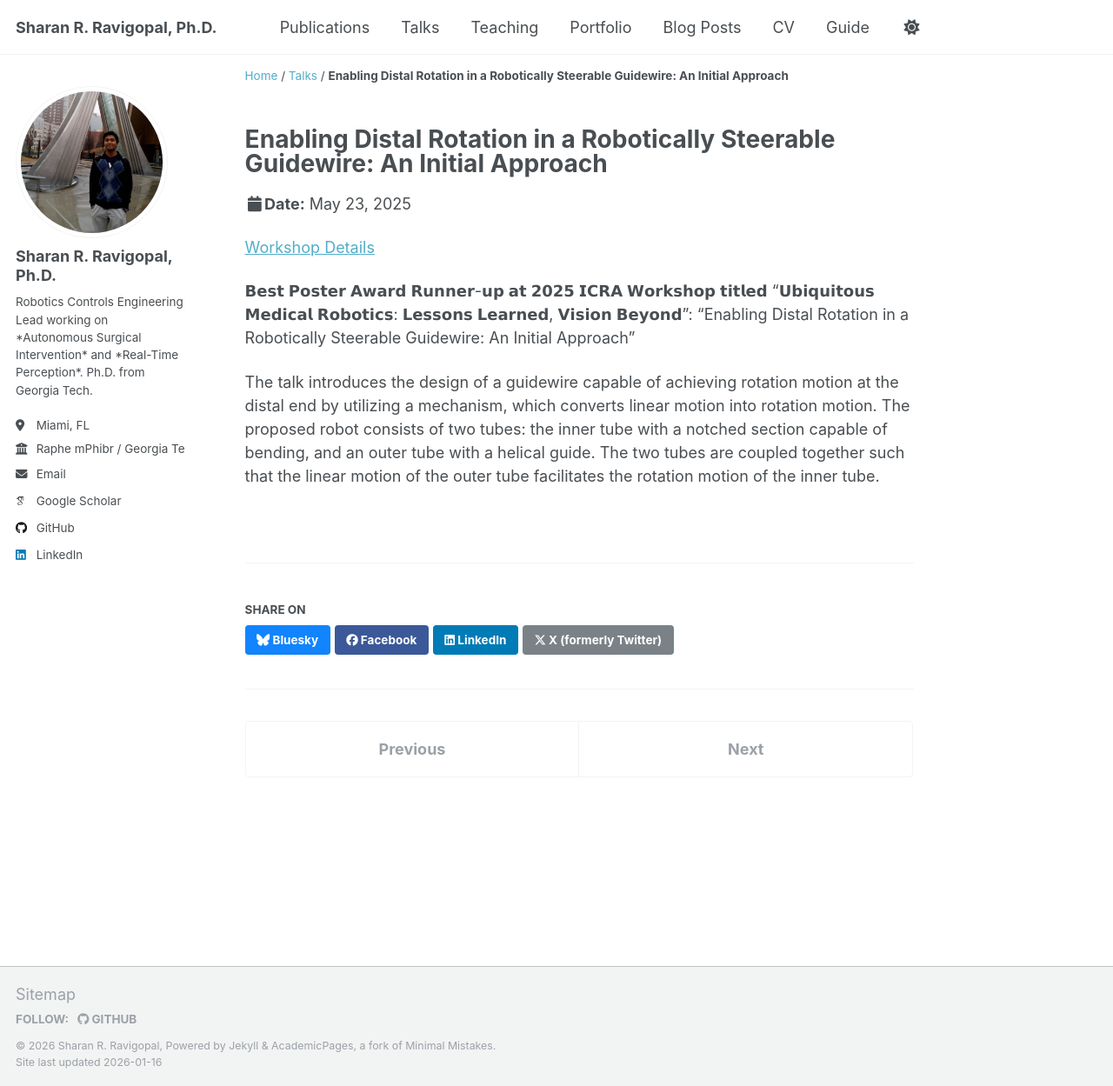
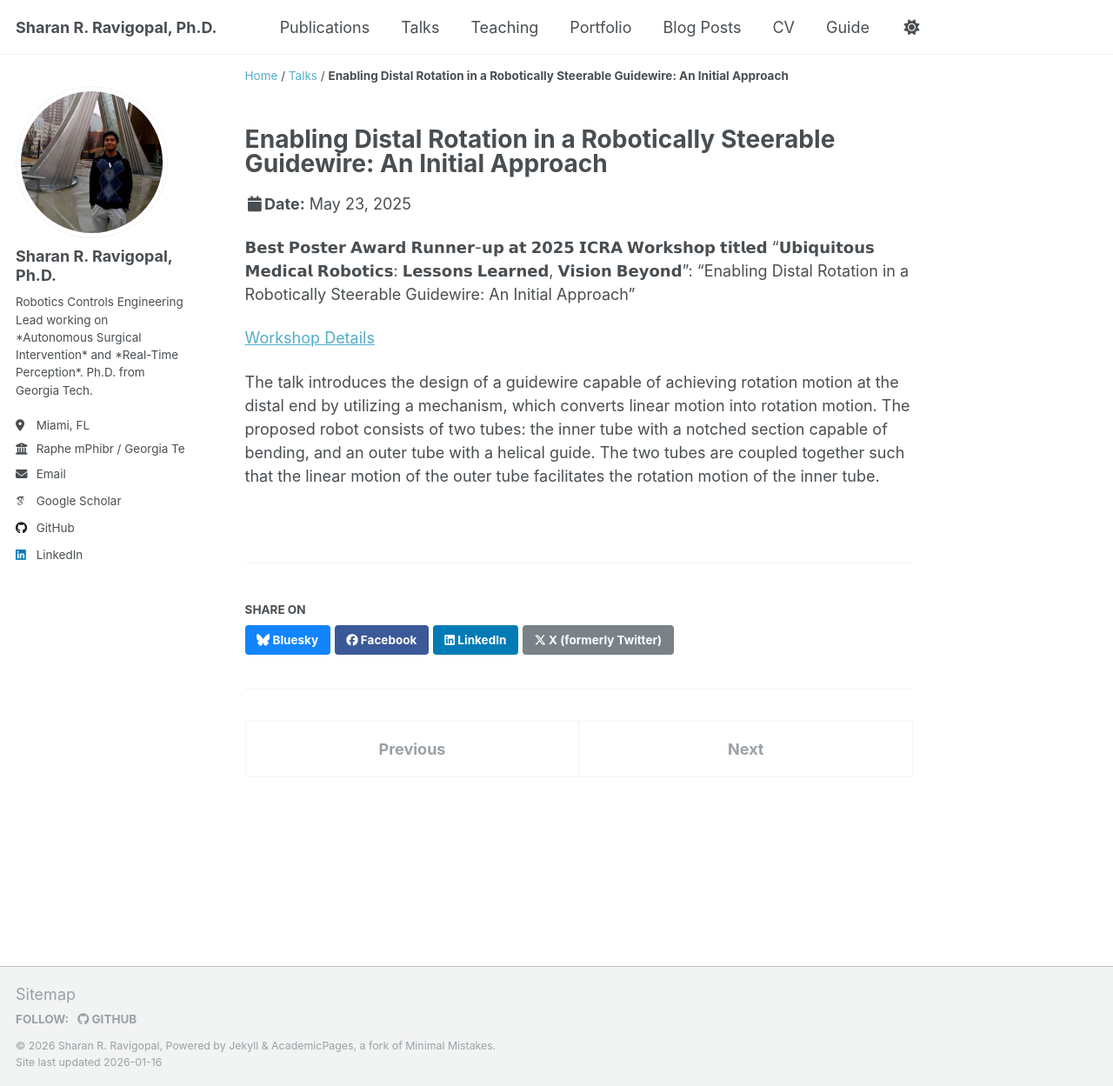
Before and after one commit to SharanRav/sharanrav.github.io, a Jekyll site: the page built from _talks/icra2025-2.md, in a window 1280 px wide and 1249 px high. Shown: the whole window at 87% size. Built offline with Jekyll 4.4.1, drawn with Linux system fonts in a browser that asks for light colours; some web fonts are replaced.

```diff
--- a/_talks/icra2025-2.md
+++ b/_talks/icra2025-2.md
@@ -8,8 +8,9 @@ date: 2025-05-23
 location: "Atlana, GA, USA"
 ---
 
+𝗕𝗲𝘀𝘁 𝗣𝗼𝘀𝘁𝗲𝗿 𝗔𝘄𝗮𝗿𝗱 𝗥𝘂𝗻𝗻𝗲𝗿-𝘂𝗽 𝗮𝘁 𝟮𝟬𝟮𝟱 𝗜𝗖𝗥𝗔 𝗪𝗼𝗿𝗸𝘀𝗵𝗼𝗽 𝘁𝗶𝘁𝗹𝗲𝗱 “𝗨𝗯𝗶𝗾𝘂𝗶𝘁𝗼𝘂𝘀 𝗠𝗲𝗱𝗶𝗰𝗮𝗹 𝗥𝗼𝗯𝗼𝘁𝗶𝗰𝘀: 𝗟𝗲𝘀𝘀𝗼𝗻𝘀 𝗟𝗲𝗮𝗿𝗻𝗲𝗱, 𝗩𝗶𝘀𝗶𝗼𝗻 𝗕𝗲𝘆𝗼𝗻𝗱”: "Enabling Distal Rotation in a Robotically Steerable Guidewire: An Initial Approach"
+
 [Workshop Details](https://2025.ieee-icra.org/event/ubiquitous-medical-robotics-lessons-learned-vision-beyond/)
 
-𝗕𝗲𝘀𝘁 𝗣𝗼𝘀𝘁𝗲𝗿 𝗔𝘄𝗮𝗿𝗱 𝗥𝘂𝗻𝗻𝗲𝗿-𝘂𝗽 𝗮𝘁 𝟮𝟬𝟮𝟱 𝗜𝗖𝗥𝗔 𝗪𝗼𝗿𝗸𝘀𝗵𝗼𝗽 𝘁𝗶𝘁𝗹𝗲𝗱 “𝗨𝗯𝗶𝗾𝘂𝗶𝘁𝗼𝘂𝘀 𝗠𝗲𝗱𝗶𝗰𝗮𝗹 𝗥𝗼𝗯𝗼𝘁𝗶𝗰𝘀: 𝗟𝗲𝘀𝘀𝗼𝗻𝘀 𝗟𝗲𝗮𝗿𝗻𝗲𝗱, 𝗩𝗶𝘀𝗶𝗼𝗻 𝗕𝗲𝘆𝗼𝗻𝗱”: "Enabling Distal Rotation in a Robotically Steerable Guidewire: An Initial Approach"
 
 The talk introduces the design of a guidewire capable of achieving rotation motion at the distal end by utilizing a mechanism, which converts linear motion into rotation motion. The proposed robot consists of two tubes: the inner tube with a notched section capable of bending, and an outer tube with a helical guide. The two tubes are coupled together such that the linear motion of the outer tube facilitates the rotation motion of the inner tube.
```
